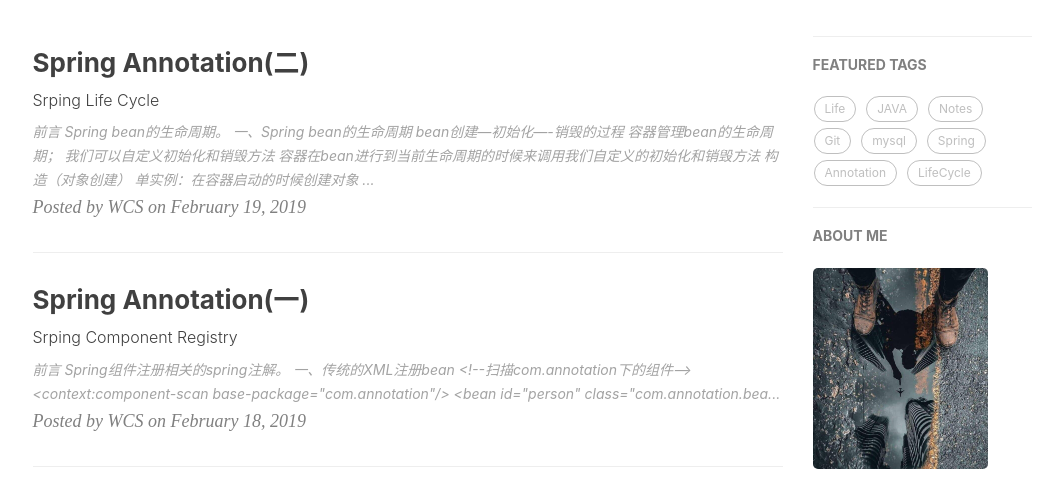
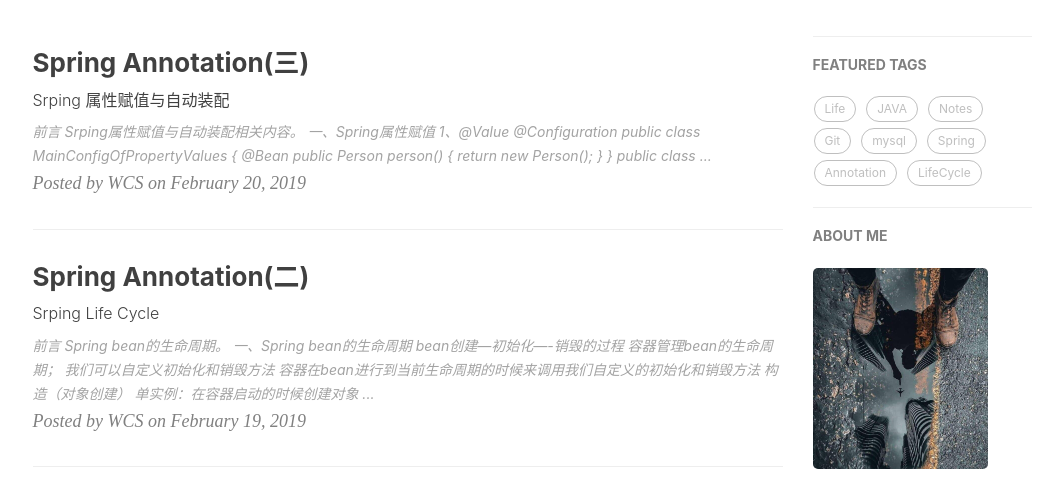
Before and after one commit to Bjorne1/Bjorne1.github.io, a Jekyll site: the page built from index.html, in a window 1280 px wide and 900 px high, cut to the strip 422-900 px from the top of the window. Shown: the whole strip, without its empty margins (135-1198 px from the left). Built offline with Jekyll 4.4.1, drawn with Linux system fonts in a browser that asks for light colours; nearby versions of some CDN libraries; the list of posts is cut into pages by our own code; comment, search, counter and statistics services are not loaded; some of the changed lines change nothing that is shown.

Commit message:
add new blog

````diff
--- a/_posts/2019-02-19-spring-annotation-life-cycle.md
+++ b/_posts/2019-02-19-spring-annotation-life-cycle.md
@@ -195,7 +195,7 @@ protected Object initializeBean(...){
 
 * 经过一步步debug，将整理出一张简易的流程图，然后到最后才发现debug的是ApplicationContextAwareProcessor的底层。。但不影响，跟MyBeanPostProcessor都是差不多的。
 
-![lifeCycle](/img/BeanLifeCycle.png)
+![lifeCycle](/img/2019-02-19-bean-life-cycle.png)
 
 > Spring底层对 BeanPostProcessor 的使用:
 > bean赋值，注入其他组件，@Autowired，生命周期注解功能，@Async,xxx BeanPostProcessor
--- /dev/null
+++ b/_posts/2019-02-20-spring-annotation-value-autowired.md
@@ -0,0 +1,361 @@
+---
+layout:     post
+title:      Spring Annotation(三)
+subtitle:   Srping 属性赋值与自动装配
+date:       2019-02-20
+author:     WCS
+header-img: img/2019-02-20-spring-annotation-value-autowired.jpg
+catalog: true
+tags:
+    - Spring
+    - Notes
+---
+
+# 前言
+Srping属性赋值与自动装配相关内容。
+
+## 一、Spring属性赋值
+
+#### 1、@Value
+
+```
+@Configuration
+public class MainConfigOfPropertyValues {
+    @Bean
+    public Person person() {
+        return new Person();
+    }
+}
+```
+
+```
+public class Person {
+    //使用@Value赋值；
+    //1、基本数值
+    //2、可以写SpEL； #{}
+
+    @Value("张三")
+    private String name;
+
+    //@Value("#{20-2}")
+    private int age;
+
+    ....
+}
+```
+
+#### 2、@PropertySource
+
+```
+/**
+ * 使用@PropertySource读取外部配置文件中的k/v保存到运行的环境变量中;加载完外部的配置文件以后使用${}取出配置文件的值.
+ */
+@PropertySource(value = {"classpath:/person.properties"})
+@Configuration
+public class MainConfigOfPropertyValues {
+    @Bean
+    public Person person() {
+        return new Person();
+    }
+}
+```
+
+```
+public class Person {
+    //使用@Value赋值；
+    //3、可以写${}；取出配置文件【properties】中的值（在运行环境变量里面的值）
+
+    @Value("张三")
+    private String name;
+
+    //@Value("#{20-2}")
+    private int age;
+
+    //person.properties的内容为person.nickName=张小山
+    @Value("${person.nickName}")
+    private String nickName;
+
+    ....
+}
+```
+
+## 二、Spring自动装配
+
+#### 1、@Autowired、@Qualifier、@Primary
+
+>Spring自动装配:
+Spring利用依赖注入（DI），完成对IOC容器中中各个组件的依赖关系赋值。
+
+* **@Autowired**：自动注入
+   * 默认优先按照类型去容器中找对应的组件:**applicationContext.getBean(BookDao.class)**,找到就赋值；
+   * 如果找到多个相同类型的组件，再将属性的名称作为组件的id去容器中查找**applicationContext.getBean("bookDao")**；
+   * **@Qualifier("bookDao")**：使用 **@Qualifier**指定需要装配的组件的id，而不是使用属性名；
+   * **@Primary**：让Spring进行自动装配的时候，默认使用首选的bean；也可以继续使用 **@Qualifier**指定需要装配的bean的名字；
+   * 自动装配默认一定要将属性赋值好，如果 **@Autowired BookDao bookDao**，但是在容器中没有找到bookDao就会报错;可以使用 **@Autowired(required=false)**。
+
+```
+@Configuration
+@ComponentScan({"com.annotation.service", "com.annotation.dao", "com.annotation.controller"})
+public class MainConifgOfAutowired {
+
+    @Primary
+    @Bean("bookDao2")
+    public BookDao bookDao() {
+        BookDao bookDao = new BookDao();
+        bookDao.setLabel("2");
+        return bookDao;
+    }
+}
+```
+
+```
+@Service
+public class BookService {
+
+    @Qualifier("bookDao")
+    @Autowired(required = false)
+    private BookDao bookDao;
+
+    public void print() {
+        System.out.println(bookDao);
+    }
+
+    @Override
+    public String toString() {
+        return "BookService [bookDao=" + bookDao + "]";
+    }
+
+}
+```
+
+```
+//名字默认是类名首字母小写，也可以通过value指定
+@Repository //(value="bookDao3")
+public class BookDao {
+
+    private String label = "1";
+
+    public String getLabel() {
+        return label;
+    }
+
+    public void setLabel(String label) {
+        this.label = label;
+    }
+
+    @Override
+    public String toString() {
+        return "BookDao [label=" + label + "]";
+    }
+}
+```
+
+测试demo:
+```
+@Test
+    public void test01() {
+        AnnotationConfigApplicationContext applicationContext = new AnnotationConfigApplicationContext(MainConifgOfAutowired.class);
+
+        BookService bookService = applicationContext.getBean(BookService.class);
+        System.out.println(bookService);
+
+        BookDao bean = applicationContext.getBean(BookDao.class);
+        System.out.println(bean);
+    }
+```
+
+打印结果：
+```
+BookService [bookDao=BookDao [label=1]]
+BookDao [label=2]
+```
+* 因为**BookService**中带有注解 **@Qualifier("bookDao")**,指定组件id为"bookDao"，所以注入的是label = "1"的BookDao
+* 而直接获取**BookDao.class**时，MainConifgOfAutowired配置类中注入的BookDao带有注解 **@Primary**，所以注入的是label = "2"的BookDao
+
+#### 2、@Resource、@Inject
+
+* Spring还支持使用 **@Resource(JSR250)** 和 **@Inject(JSR330)** *[java规范的注解]*；
+* **@Resource**: 可以和 **@Autowired**一样实现自动装配功能；默认是按照组件名称进行装配的；没有能支持 **@Primary**功能没有支持 **@Autowired（reqiured=false）**；
+* **@Inject**: 需要导入javax.inject的包，和**Autowired**的功能一样。没有**required=false**的功能；
+* **@Autowired**:Spring是定义的； **@Resource、@Inject**都是java规范。
+
+#### 3、AutowiredAnnotationBeanPostProcessor
+* **Autowired,Resource,Inject**都是通过AutowiredAnnotation**BeanPostProcessor**解析完成自动装配功能的。
+
+#### 4、@Autowired标注在其他位置
+* *[标注在方法位置]*：@Bean+方法参数；参数从容器中获取;默认不写 **@Autowired**效果是一样的；都能自动装配；
+```
+	/**
+	 * @Bean标注的方法创建对象的时候，方法参数的值从容器中获取
+	 * @param car
+	 * @return
+	 */
+	@Bean
+	public Color color(@Autowired Car car){
+		Color color = new Color();
+		color.setCar(car);
+		return color;
+	}
+```
+```
+	//标注在方法，Spring容器创建当前对象，就会调用方法，完成赋值；
+	//方法使用的参数，自定义类型的值从ioc容器中获取
+    @Autowired
+	public void setCar(Car car) {
+		this.car = car;
+	}
+```
+
+* *[标在构造器上]*：如果组件只有一个有参构造器，这个有参构造器的 **@Autowired**可以省略，参数位置的组件还是可以自动从容器中获取；
+```
+@Component
+public class Boss {
+	private Car car;
+
+	//构造器要用的组件，都是从容器中获取
+    @Autowired
+	public Boss(Car car){
+		this.car = car;
+		System.out.println("Boss...有参构造器");
+	}
+}
+```
+
+* 放在参数位置。
+> 以上感觉除了@Autowired用的多，@Primary配置多数据源的时候会用到，其他的到目前为止，我都没怎么用啊。
+
+#### 5、Aware
+* 自定义组件想要使用Spring容器底层的一些组件（ApplicationContext，BeanFactory，xxx）；
+* 自定义组件实现xxxAware；在创建对象的时候，会调用接口规定的方法注入相关组件；
+* 把Spring底层一些组件注入到自定义的Bean中；
+* **xxxAware**：功能都是用**xxxProcessor**来处理的； **ApplicationContextAware**==》**ApplicationContextAwareProcessor**；底层原理与前一篇文章[Spring Annotation(二)](http://wenchangsheng.com/2019/02/19/spring-annotation-life-cycle/ "Spring Annotation(二)")中分析的是一样的。
+
+```
+@Component
+public class Red implements ApplicationContextAware, BeanNameAware, EmbeddedValueResolverAware {
+
+    private ApplicationContext applicationContext;
+
+    @Override
+    public void setApplicationContext(ApplicationContext applicationContext) throws BeansException {
+        System.out.println("传入的ioc：" + applicationContext);
+        this.applicationContext = applicationContext;
+    }
+
+    @Override
+    public void setBeanName(String name) {
+        System.out.println("当前bean的名字：" + name);
+    }
+
+    @Override
+    public void setEmbeddedValueResolver(StringValueResolver resolver) {
+        String resolveStringValue = resolver.resolveStringValue("你好 ${os.name} 我是 #{20*18}");
+        System.out.println("解析的字符串：" + resolveStringValue);
+    }
+
+}
+```
+
+## 三、设置不同的环境下的Profile
+
+* **@Profile**注解是Spring为我们提供的可以根据当前环境，动态的激活和切换一系列组件的功能；
+* **@Profile**指定组件在哪个环境的情况下才能被注册到容器中，不指定，任何环境下都能注册这个组件；
+   * 加了环境标识的bean，只有这个环境被激活的时候才能注册到容器中。默认是default环境；
+   * 写在配置类上，只有是指定的环境的时候，整个配置类里面的所有配置才能开始生效；
+   * 没有标注环境标识的bean在，任何环境下都是加载的；
+
+```
+@PropertySource("classpath:/dbconfig.properties")
+@Configuration
+public class MainConfigOfProfile implements EmbeddedValueResolverAware{
+    //1、通过@Value从配置文件中获取值
+    @Value("${db.user}")
+    private String user;
+
+    private StringValueResolver valueResolver;
+
+    private String  driverClass;
+
+    @Bean
+    public Yellow yellow(){
+        return new Yellow();
+    }
+
+    @Profile("test")
+    @Bean("testDataSource")
+    public DataSource dataSourceTest(@Value("${db.password}")String pwd) throws Exception{
+        ComboPooledDataSource dataSource = new ComboPooledDataSource();
+        dataSource.setUser(user);
+        dataSource.setPassword(pwd);
+        dataSource.setJdbcUrl("jdbc:mysql://localhost:3306/gene_app_debug");
+        dataSource.setDriverClass(driverClass);
+        return dataSource;
+    }
+
+    @Profile("dev")
+    @Bean("devDataSource")
+    public DataSource dataSourceDev(@Value("${db.password}")String pwd) throws Exception{
+        ComboPooledDataSource dataSource = new ComboPooledDataSource();
+        dataSource.setUser(user);
+        dataSource.setPassword(pwd);
+        dataSource.setJdbcUrl("jdbc:mysql://localhost:3306/gene_app");
+        dataSource.setDriverClass(driverClass);
+        return dataSource;
+    }
+
+    @Profile("prod")
+    @Bean("prodDataSource")
+    public DataSource dataSourceProd(@Value("${db.password}")String pwd) throws Exception{
+        ComboPooledDataSource dataSource = new ComboPooledDataSource();
+        dataSource.setUser(user);
+        dataSource.setPassword(pwd);
+        dataSource.setJdbcUrl("jdbc:mysql://localhost:3306/test");
+        dataSource.setDriverClass(driverClass);
+        return dataSource;
+    }
+
+    //2、通过EmbeddedValueResolverAware获取配置文件中的值
+    @Override
+    public void setEmbeddedValueResolver(StringValueResolver resolver) {
+        this.valueResolver = resolver;
+        driverClass = valueResolver.resolveStringValue("${db.driverClass}");
+    }
+
+}
+```
+
+测试：
+```
+    //1、使用命令行动态参数: 在虚拟机参数位置加载 -Dspring.profiles.active=test
+    //2、代码的方式激活某种环境；
+    @Test
+    public void test01() {
+        AnnotationConfigApplicationContext applicationContext =
+                new AnnotationConfigApplicationContext();
+        //1、创建一个applicationContext
+        //2、设置需要激活的环境
+        applicationContext.getEnvironment().setActiveProfiles("test");
+        //3、注册主配置类
+        applicationContext.register(MainConfigOfProfile.class);
+        //4、启动刷新容器
+        applicationContext.refresh();
+
+        String[] namesForType = applicationContext.getBeanNamesForType(DataSource.class);
+        for (String string : namesForType) {
+            System.out.println(string);
+        }
+
+        Yellow bean = applicationContext.getBean(Yellow.class);
+        System.out.println(bean);
+        applicationContext.close();
+    }
+```
+dbconfig.properties
+```
+db.user=root
+db.password=root
+db.driverClass=com.mysql.jdbc.Driver
+```
+
+## 四、总结
+通过这几天整理学习笔记下来，原先对于BeanPostProcesser这个后置处理器还不理解，那时候只是单纯看着视频DEBUG走了一遍，并简单用代码测试了一下，简单的内容还好，BeanPostProcesser这种复杂的当时听原理的时候，听完感觉就跟没听一样，那时候也是视频快进2倍看的。现在隔了一段时间，来重新整理这个笔记，一步步将原来的都过一遍，测试了一遍，尤其是对于BeanPostProcesser原理的DEBUG，通过自己一步步DEBUG并画图整理，让我对原先学习的内容也有了更深的认识。
````
Also changed, not shown: img/2019-02-19-bean-life-cycle.png (renamed from img/BeanLifeCycle.png), img/2019-02-20-spring-annotation-value-autowired.jpg (added).
